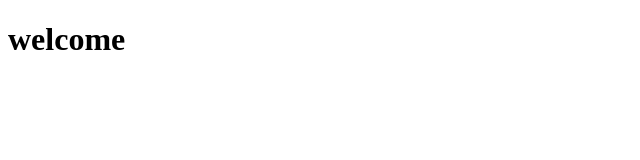
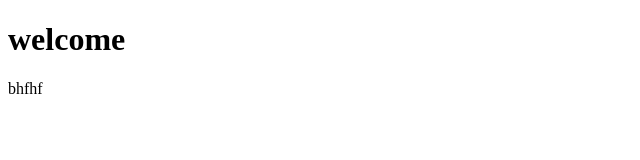
Before and after one commit to Haseel157/file1, a plain HTML site: page index.html in a window 1280 px wide. Shown: the full height of the page, 0-640 px from the left. Drawn offline with Linux system fonts and the light colour scheme.

Commit message:
Update index.html

```diff
--- a/index.html
+++ b/index.html
@@ -8,5 +8,7 @@
 <body>
     <h1>welcome
     </h1>
+    <p>bhfhf</p>
+
 </body>
 </html>
```
